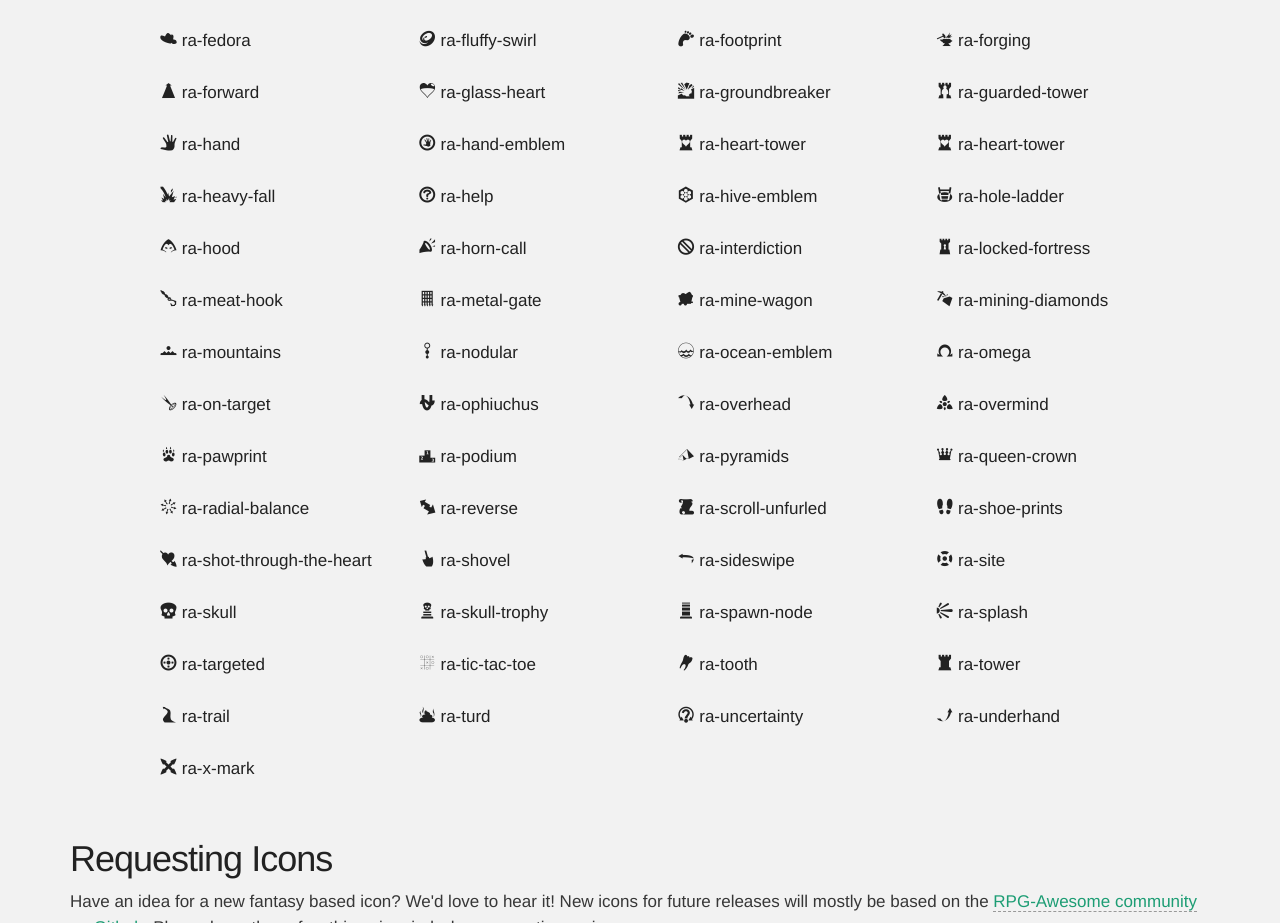
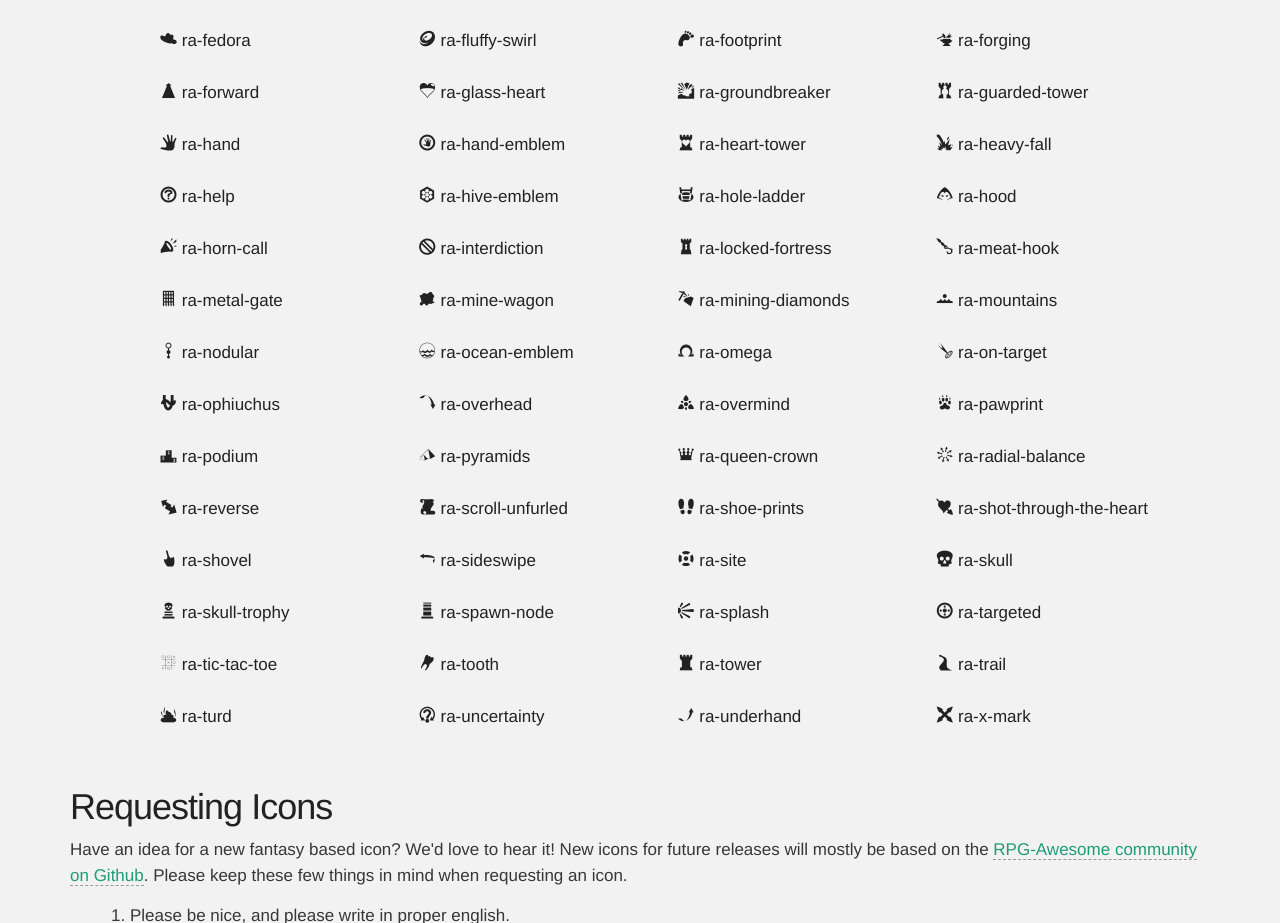
Before and after one commit to nagoshiashumari/Rpg-Awesome, a website: page index.html in a window 1280 px wide. Shown: the part 7560-8483 px from the top of the page. Drawn offline with Linux system fonts and the light colour scheme.

Commit message:
Remove duplicate heart-tower

```diff
--- a/index.html
+++ b/index.html
@@ -561,7 +561,6 @@
               <div class="ra-hover col-md-3 col-sm-4"><i class="ra ra-hand"></i> ra-hand </div>
               <div class="ra-hover col-md-3 col-sm-4"><i class="ra ra-hand-emblem"></i> ra-hand-emblem </div>
               <div class="ra-hover col-md-3 col-sm-4"><i class="ra ra-heart-tower"></i> ra-heart-tower </div>
-              <div class="ra-hover col-md-3 col-sm-4"><i class="ra ra-heart-tower"></i> ra-heart-tower </div>
               <div class="ra-hover col-md-3 col-sm-4"><i class="ra ra-heavy-fall"></i> ra-heavy-fall </div>
               <div class="ra-hover col-md-3 col-sm-4"><i class="ra ra-help"></i> ra-help </div>
               <div class="ra-hover col-md-3 col-sm-4"><i class="ra ra-hive-emblem"></i> ra-hive-emblem </div>
```
